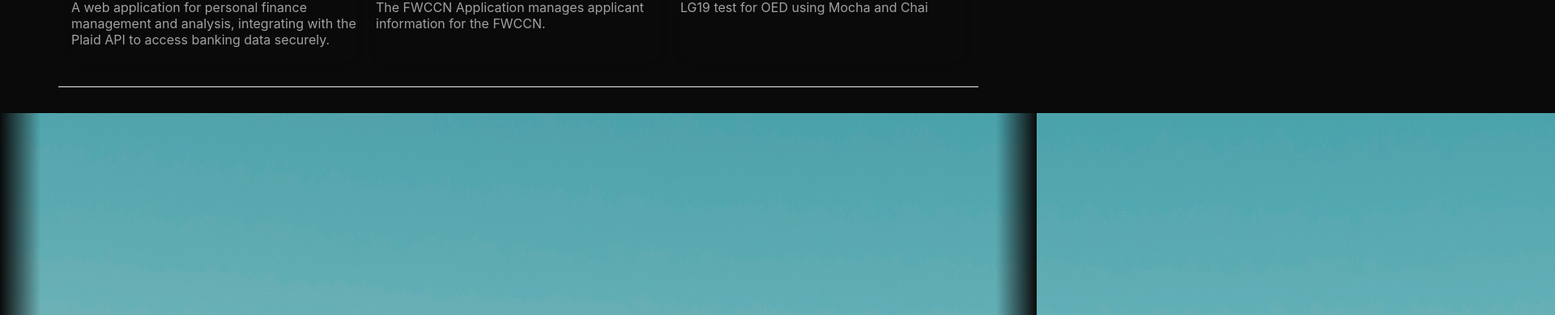
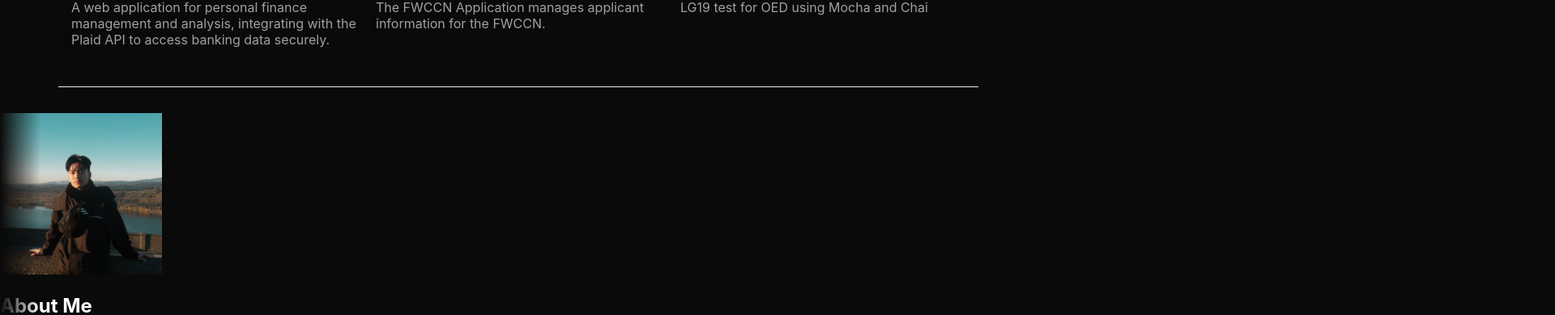
Before and after one commit to TuongPhamM/portfolio-website, a Next.js app: page / in a window 1280 px wide. Shown: the part 1222-1612 px from the top of the page at 81% size, 1920 px wide, since content can reach past the window. Built offline with nearby package versions, Linux system fonts and the light colour scheme.

Commit message:
edit img tag

```diff
--- a/components/aboutme/AboutMe.Module.css
+++ b/components/aboutme/AboutMe.Module.css
@@ -44,8 +44,6 @@
 }
 
 .profilePhoto {
-  width: 150px;
-  height: 150px;
   border-radius: 50%;
   object-fit: cover;
 }
--- a/components/aboutme/AboutMe.js
+++ b/components/aboutme/AboutMe.js
@@ -1,5 +1,6 @@
 import React from "react";
 import Slider from "react-slick";
+import Image from "next/image";
 import styles from "./AboutMe.module.css";
 import "slick-carousel/slick/slick.css";
 import "slick-carousel/slick/slick-theme.css";
@@ -21,7 +22,13 @@ const AboutMe = () => {
   return (
     <section className={styles.aboutMeSection} id="about-me">
       <div className={styles.content}>
-        <img src="tuong.jpg" alt="Your Name" className={styles.profilePhoto} />
+        <Image
+          src="/tuong.jpg"
+          width={200}
+          height={200}
+          alt="Tuong Pham"
+          className={styles.profilePhoto}
+        />
         <div className={styles.aboutText}>
           <h2>About Me</h2>
           <p>
```
